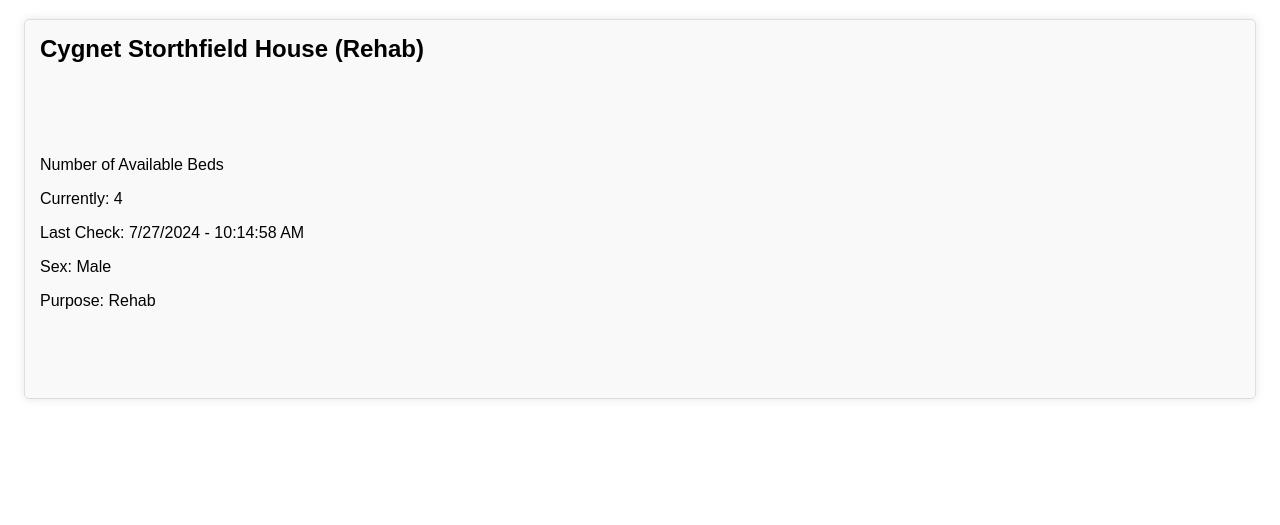
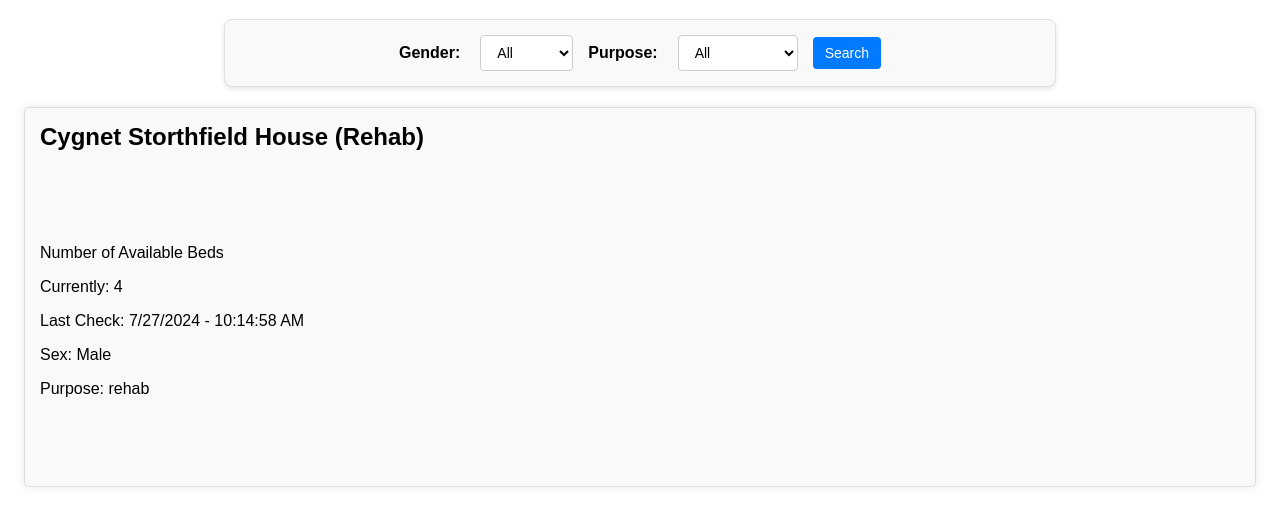
Before and after one commit to LouisHitchcock/cygnetBedSearch, a plain HTML site: page index.html in a window 1280 px wide. Shown: the part 61-586 px from the top of the page. Drawn offline with nearby package versions, Linux system fonts and the light colour scheme.

Commit message:
Implementation of "Search"

```diff
--- a/index.html
+++ b/index.html
@@ -10,15 +10,40 @@
 </head>
 <body>
     <h1>Cygnet Bed Tracker</h1>
+
+    <!-- Search Form -->
+    <div class="search-container">
+        <form id="searchForm">
+            <label for="gender">Gender:</label>
+            <select id="gender" name="gender">
+                <option value="all">All</option>
+                <option value="male">Male</option>
+                <option value="female">Female</option>
+            </select>
+
+            <label for="purpose">Purpose:</label>
+            <select id="purpose" name="purpose">
+                <option value="all">All</option>
+                <option value="Acute/PICU">Acute/PICU</option>
+                <option value="rehab">Rehab</option>
+                <option value="pdu">PDU</option>
+            </select>
+
+            <button type="submit">Search</button>
+        </form>
+    </div>
+
     <div id="hospitalContainer"></div>
 
     <script>
+        // Fetch data from the CSV file
         async function fetchData() {
             const response = await fetch('./scraper/bed_data.csv');
             const data = await response.text();
             return data;
         }
 
+        // Parse CSV data into a usable format
         function parseCSV(data) {
             const rows = data.split('\n').slice(1);
             const parsedData = {};
@@ -52,18 +77,20 @@
                 parsedData[hospitalName].data.push({ date: dateObj, beds: Number(beds) });
                 parsedData[hospitalName].currentBeds = beds;
                 parsedData[hospitalName].lastCheck = dateObj;
-        parsedData[hospitalName].purpose = purpose;
+                parsedData[hospitalName].purpose = purpose.toLowerCase(); // Convert to lowercase for consistent comparison
             });
 
             return parsedData;
         }
 
-function getDateLabels(data) {
+        // Get unique dates from the data, optionally slicing the last 'days' days
+        function getDateLabels(data, days = 7) {
             const dates = data.map(entry => entry.date);
             const uniqueDates = Array.from(new Set(dates.map(date => date.toISOString().split('T')[0])));
-    return uniqueDates.slice(-7);
+            return uniqueDates.slice(-days);
         }
 
+        // Calculate total beds per day for each unique date
         function getBedsPerDay(data, dates) {
             const bedsPerDay = dates.map(date => {
                 const dayEntries = data.filter(entry => entry.date.toISOString().split('T')[0] === date);
@@ -73,22 +100,38 @@
             return bedsPerDay;
         }
 
+        // Event listener for the search form submission
+        document.getElementById('searchForm').addEventListener('submit', function (e) {
+            e.preventDefault();
+            createCharts();
+        });
+
+        // Create and render charts based on filtered data
         async function createCharts() {
             const rawData = await fetchData();
             const parsedData = parseCSV(rawData);
 
-    console.log('Parsed Data:', parsedData);
+            const gender = document.getElementById('gender').value.toLowerCase();
+            const purpose = document.getElementById('purpose').value.toLowerCase();
 
             const hospitalContainer = document.getElementById('hospitalContainer');
             hospitalContainer.innerHTML = ''; // Clear previous content
 
             for (const hospital in parsedData) {
-        const dates = getDateLabels(parsedData[hospital].data);
+                const hospitalSex = parsedData[hospital].sex.toLowerCase();
+                const hospitalPurpose = parsedData[hospital].purpose.toLowerCase();
+
+                // Filter based on user selection
+                if ((gender !== 'all' && hospitalSex !== gender) || (purpose !== 'all' && hospitalPurpose !== purpose)) {
+                    continue;
+                }
+
+                const dates = getDateLabels(parsedData[hospital].data, 30); // Get last 30 days
                 const bedData = getBedsPerDay(parsedData[hospital].data, dates);
                 const sex = parsedData[hospital].sex;
                 const currentBeds = parsedData[hospital].currentBeds;
                 const lastCheck = parsedData[hospital].lastCheck;
-        const purpose = parsedData[hospital].purpose;
+                const purposeText = parsedData[hospital].purpose;
 
                 const cardDiv = document.createElement('div');
                 cardDiv.classList.add('hospital-card');
@@ -107,7 +150,7 @@
                     <p>Currently: ${currentBeds}</p>
                     <p>Last Check: ${lastCheck.toLocaleDateString()} - ${lastCheck.toLocaleTimeString()}</p>
                     <p>Sex: ${sex}</p>
-            <p>Purpose: ${purpose}</p>
+                    <p>Purpose: ${purposeText}</p>
                 `;
                 detailsDiv.appendChild(infoDiv);
 
@@ -180,6 +223,7 @@
             }
         }
 
+        // Initial call to load the charts without filters
         createCharts();
     </script>
 </body>
--- a/style.css
+++ b/style.css
@@ -33,3 +33,54 @@
     width: 100% !important;
     height: 100% !important;
 }
+
+/* Styling for the search container to match the card styling */
+.search-container {
+    margin: 20px auto; /* Center the search container itself */
+    padding: 15px;
+    background-color: #f9f9f9; /* Light background similar to the card */
+    border: 1px solid #e0e0e0; /* Soft border matching card styling */
+    border-radius: 8px; /* Rounded corners to match card */
+    box-shadow: 0 2px 5px rgba(0, 0, 0, 0.1); /* Subtle shadow for depth */
+    max-width: 800px; /* Limit the width to center it nicely */
+    display: flex;
+    justify-content: center; /* Center content horizontally */
+    align-items: center; /* Center content vertically */
+}
+
+/* Form elements within the search container */
+.search-container form {
+    display: flex;
+    align-items: center;
+    gap: 15px; /* Space between form elements */
+    flex-wrap: wrap; /* Wrap form elements on smaller screens */
+    justify-content: center; /* Center form elements within the form */
+}
+
+/* Styling for the labels */
+.search-container label {
+    font-weight: bold;
+    margin-right: 5px;
+}
+
+/* Styling for select inputs and button to match overall look */
+.search-container select,
+.search-container button {
+    padding: 8px 12px;
+    border: 1px solid #ccc;
+    border-radius: 4px;
+    font-size: 14px;
+    background-color: #fff;
+    cursor: pointer;
+    transition: all 0.3s ease; /* Smooth hover effect */
+}
+
+.search-container button {
+    background-color: #007bff; /* Button background color */
+    color: #fff; /* Button text color */
+    border: none; /* Remove border for button */
+}
+
+.search-container button:hover {
+    background-color: #0056b3; /* Darker shade on hover */
+}
```
Lines whose indentation alone changed are shown as unchanged.
